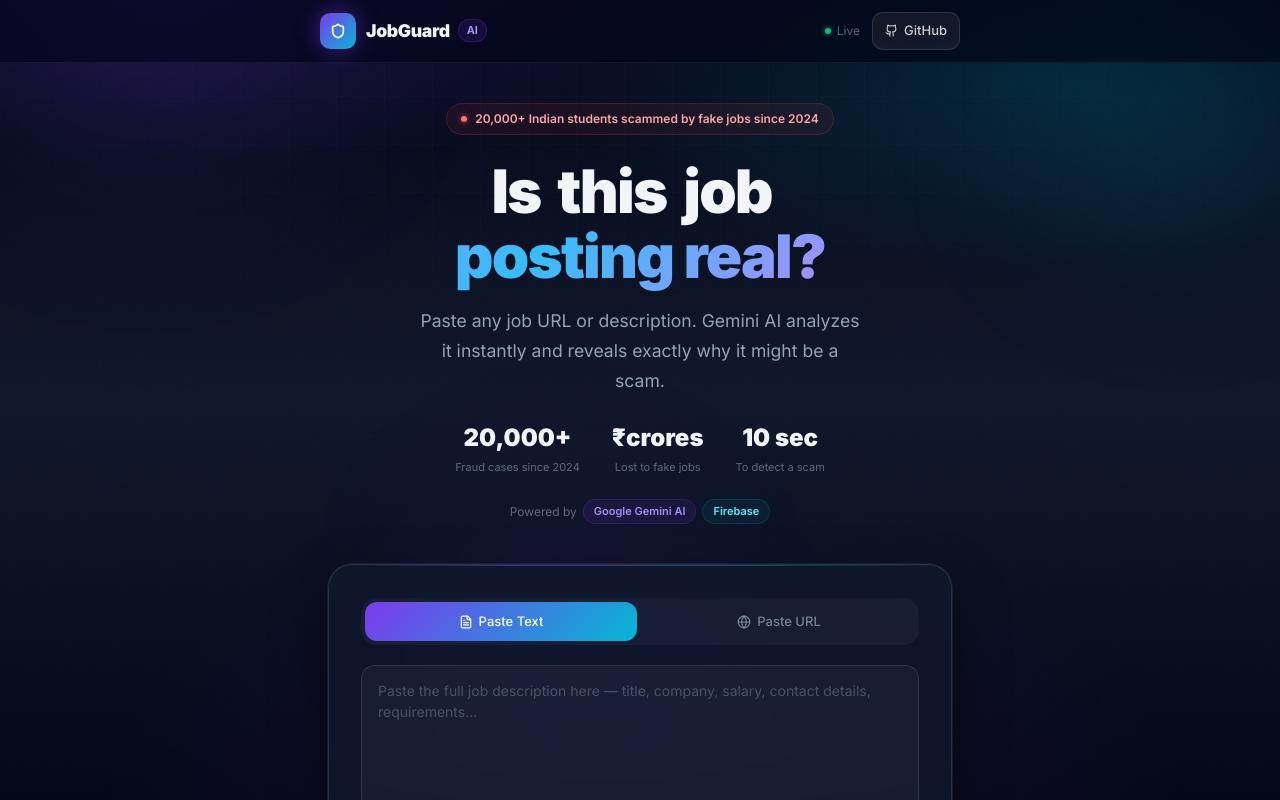
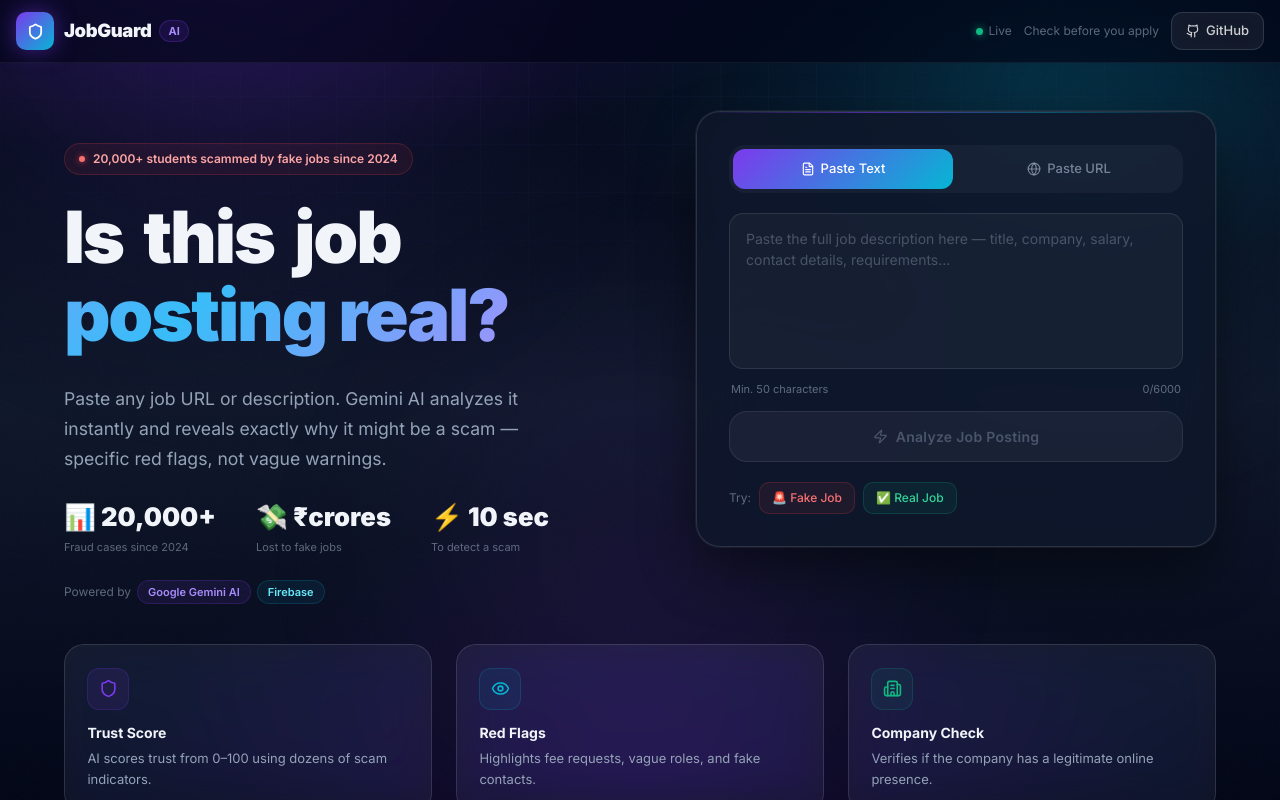
Before and after one commit to rehan-jahagirdar/JobGuard, a React (Vite) app in the folder client/: page / in a window 1280 px wide. Shown: the top 800 px of the page. Built offline with nearby package versions, Linux system fonts and the light colour scheme.

Commit message:
Full-width responsive layout - desktop side by side

```diff
--- a/client/src/App.jsx
+++ b/client/src/App.jsx
@@ -9,41 +9,36 @@ import History from './pages/History';
 export default function App() {
   return (
     <BrowserRouter>
-      <div className="min-h-screen relative flex flex-col">
+      <div style={{ minHeight:'100vh', display:'flex', flexDirection:'column', position:'relative' }}>
         <Aurora />
 
-        {/* ── Navbar ── */}
+        {/* Navbar */}
         <motion.nav
           initial={{ opacity:0, y:-20 }}
           animate={{ opacity:1, y:0 }}
           transition={{ duration:.5 }}
-          className="relative z-10 py-3"
-          style={{
-            borderBottom: '1px solid rgba(255,255,255,.06)',
-            backdropFilter: 'blur(24px)',
-            background: 'rgba(2,6,23,.65)',
-          }}
+          className="relative z-10"
+          style={{ borderBottom:'1px solid rgba(255,255,255,.06)', backdropFilter:'blur(24px)', background:'rgba(2,6,23,.65)' }}
         >
-          <div style={{ maxWidth:672, margin:'0 auto', padding:'0 1rem', display:'flex', alignItems:'center', justifyContent:'space-between' }}>
-            {/* Logo */}
+          <div className="navbar-inner" style={{ padding:'12px 1rem' }}>
             <a href="/" style={{ display:'flex', alignItems:'center', gap:10, textDecoration:'none' }}>
               <motion.div
                 whileHover={{ scale:1.08, rotate:-5 }}
                 transition={{ type:'spring', stiffness:300 }}
                 style={{
-                  width:36, height:36, borderRadius:10,
+                  width:38, height:38, borderRadius:10, flexShrink:0,
                   background:'linear-gradient(135deg,#7c3aed,#06b6d4)',
                   boxShadow:'0 0 22px rgba(124,58,237,.5)',
-                  display:'flex', alignItems:'center', justifyContent:'center', flexShrink:0,
+                  display:'flex', alignItems:'center', justifyContent:'center',
                 }}
               >
-                <Shield size={16} color="#fff" strokeWidth={2.5} />
+                <Shield size={17} color="#fff" strokeWidth={2.5} />
               </motion.div>
               <div style={{ display:'flex', alignItems:'center', gap:8 }}>
-                <span style={{ fontWeight:900, fontSize:'1.1rem', letterSpacing:'-.02em', color:'var(--text-primary)' }}>
+                <span style={{ fontWeight:900, fontSize:'1.15rem', letterSpacing:'-.02em', color:'var(--text-primary)' }}>
                   JobGuard
                 </span>
-                <span className="hidden sm:block" style={{
+                <span style={{
                   fontSize:11, fontWeight:700, padding:'2px 8px', borderRadius:20,
                   background:'rgba(124,58,237,.12)', border:'1px solid rgba(124,58,237,.25)', color:'#a78bfa',
                 }}>
@@ -52,30 +47,27 @@ export default function App() {
               </div>
             </a>
 
-            {/* Right */}
-            <div style={{ display:'flex', alignItems:'center', gap:8 }}>
-              <div className="hidden sm:flex" style={{ alignItems:'center', gap:6, marginRight:4 }}>
+            <div style={{ display:'flex', alignItems:'center', gap:12 }}>
+              <div style={{ display:'flex', alignItems:'center', gap:6 }}>
                 <span style={{
-                  width:6, height:6, borderRadius:'50%', background:'#10b981',
-                  boxShadow:'0 0 6px rgba(16,185,129,.8)', display:'inline-block',
-                  animation:'pulse 2s infinite',
+                  width:7, height:7, borderRadius:'50%', background:'#10b981',
+                  boxShadow:'0 0 8px rgba(16,185,129,.8)', display:'inline-block',
                 }} />
                 <span style={{ fontSize:12, color:'var(--text-muted)' }}>Live</span>
               </div>
-              <a
-                href="https://github.com" target="_blank" rel="noreferrer"
-                className="btn-glass"
-                style={{ padding:'8px 12px' }}
-              >
-                <Github size={13} />
+              <span style={{ fontSize:12, color:'var(--text-muted)' }} className="hidden md:block">
+                Check before you apply
+              </span>
+              <a href="https://github.com" target="_blank" rel="noreferrer" className="btn-glass" style={{ padding:'8px 14px' }}>
+                <Github size={14} />
                 <span className="hidden sm:inline">GitHub</span>
               </a>
             </div>
           </div>
         </motion.nav>
 
-        {/* ── Main ── */}
-        <main className="relative z-10 flex-1">
+        {/* Main */}
+        <main className="relative z-10" style={{ flex:1 }}>
           <Routes>
             <Route path="/" element={<Home />} />
             <Route path="/result/:shareId" element={<Result />} />
@@ -83,16 +75,14 @@ export default function App() {
           </Routes>
         </main>
 
-        {/* ── Footer ── */}
-        <footer
-          className="relative z-10 text-center py-4"
-          style={{ borderTop:'1px solid rgba(255,255,255,.06)', color:'var(--text-muted)', fontSize:12 }}
-        >
-          <span>Built with ❤️ for Indian job seekers</span>
+        {/* Footer */}
+        <footer className="relative z-10 text-center py-4"
+          style={{ borderTop:'1px solid rgba(255,255,255,.06)', color:'var(--text-muted)', fontSize:12 }}>
+          Built with ❤️ for Indian job seekers
           <span style={{ margin:'0 8px', opacity:.3 }}>·</span>
-          <span>JobGuard 2026</span>
+          JobGuard 2026
           <span style={{ margin:'0 8px', opacity:.3 }}>·</span>
-          <span>Powered by Gemini AI</span>
+          Powered by Gemini AI
         </footer>
       </div>
     </BrowserRouter>
--- a/client/src/index.css
+++ b/client/src/index.css
@@ -4,7 +4,6 @@
 
 :root {
   --bg-primary: #020617;
-  --bg-secondary: #0f172a;
   --glass: rgba(255,255,255,0.06);
   --glass-hover: rgba(255,255,255,0.1);
   --glass-border: rgba(255,255,255,0.12);
@@ -45,26 +44,27 @@ body {
 }
 .bg-grid {
   position: fixed; inset: 0; z-index: 0; pointer-events: none;
-  background-image: linear-gradient(rgba(99,102,241,.04) 1px,transparent 1px), linear-gradient(90deg,rgba(99,102,241,.04) 1px,transparent 1px);
+  background-image: linear-gradient(rgba(99,102,241,.04) 1px,transparent 1px),
+    linear-gradient(90deg,rgba(99,102,241,.04) 1px,transparent 1px);
   background-size: 48px 48px;
   mask-image: radial-gradient(ellipse 80% 60% at 50% 0%, black 20%, transparent 100%);
 }
 .aurora-wrap { position: fixed; inset: 0; z-index: 0; pointer-events: none; overflow: hidden; }
-.aurora-orb   { position: absolute; border-radius: 50%; filter: blur(80px); animation: orbFloat 16s ease-in-out infinite; }
-.orb-1 { width: 500px; height: 500px; top: -250px; left: -120px; background: radial-gradient(circle,rgba(124,58,237,.2) 0%,transparent 70%); animation-delay:0s; }
-.orb-2 { width: 420px; height: 420px; top: -120px; right: -120px; background: radial-gradient(circle,rgba(6,182,212,.14) 0%,transparent 70%); animation-delay:-6s; }
-.orb-3 { width: 350px; height: 350px; bottom: 0; left: 30%; background: radial-gradient(circle,rgba(147,51,234,.12) 0%,transparent 70%); animation-delay:-11s; }
+.aurora-orb { position: absolute; border-radius: 50%; filter: blur(100px); animation: orbFloat 16s ease-in-out infinite; }
+.orb-1 { width: 700px; height: 700px; top: -350px; left: -150px; background: radial-gradient(circle,rgba(124,58,237,.2) 0%,transparent 70%); animation-delay: 0s; }
+.orb-2 { width: 600px; height: 600px; top: -200px; right: -150px; background: radial-gradient(circle,rgba(6,182,212,.14) 0%,transparent 70%); animation-delay: -6s; }
+.orb-3 { width: 500px; height: 500px; bottom: 0; left: 30%; background: radial-gradient(circle,rgba(147,51,234,.12) 0%,transparent 70%); animation-delay: -11s; }
 
 @media (max-width: 640px) {
-  .orb-1 { width: 260px; height: 260px; top: -130px; left: -70px; filter: blur(60px); }
-  .orb-2 { width: 220px; height: 220px; top: -70px; right: -70px; filter: blur(60px); }
-  .orb-3 { width: 180px; height: 180px; filter: blur(60px); }
+  .orb-1 { width: 300px; height: 300px; top: -150px; left: -80px; filter: blur(60px); }
+  .orb-2 { width: 250px; height: 250px; top: -80px; right: -80px; filter: blur(60px); }
+  .orb-3 { width: 200px; height: 200px; filter: blur(60px); }
 }
 
 @keyframes orbFloat {
-  0%,100% { transform:translate(0,0) scale(1); }
-  33% { transform:translate(20px,-25px) scale(1.04); }
-  66% { transform:translate(-15px,18px) scale(.96); }
+  0%,100% { transform: translate(0,0) scale(1); }
+  33% { transform: translate(25px,-35px) scale(1.05); }
+  66% { transform: translate(-18px,22px) scale(.95); }
 }
 
 /* ── Glass ── */
@@ -84,23 +84,25 @@ body {
 }
 
 /* ── Glows ── */
-.glow-safe   { box-shadow: 0 0 0 1px rgba(16,185,129,.3),  0 0 35px rgba(16,185,129,.1); }
-.glow-warn   { box-shadow: 0 0 0 1px rgba(245,158,11,.3),  0 0 35px rgba(245,158,11,.1); }
-.glow-danger { box-shadow: 0 0 0 1px rgba(239,68,68,.3),   0 0 35px rgba(239,68,68,.1); }
+.glow-safe   { box-shadow: 0 0 0 1px rgba(16,185,129,.3),  0 0 40px rgba(16,185,129,.1); }
+.glow-warn   { box-shadow: 0 0 0 1px rgba(245,158,11,.3),  0 0 40px rgba(245,158,11,.1); }
+.glow-danger { box-shadow: 0 0 0 1px rgba(239,68,68,.3),   0 0 40px rgba(239,68,68,.1); }
 
 /* ── Gradient text ── */
 .gradient-text {
-  background: linear-gradient(135deg,#a78bfa 0%,#38bdf8 50%,#c084fc 100%);
+  background: linear-gradient(135deg, #a78bfa 0%, #38bdf8 50%, #c084fc 100%);
   background-size: 200% auto;
-  -webkit-background-clip: text; -webkit-text-fill-color: transparent; background-clip: text;
+  -webkit-background-clip: text;
+  -webkit-text-fill-color: transparent;
+  background-clip: text;
   animation: textShimmer 4s linear infinite;
 }
-@keyframes textShimmer { 0%{background-position:0% center;} 100%{background-position:200% center;} }
+@keyframes textShimmer { 0% { background-position: 0% center; } 100% { background-position: 200% center; } }
 
 /* ── Buttons ── */
 .btn-glass {
   display: inline-flex; align-items: center; gap: 6px;
-  padding: 9px 14px; border-radius: 11px;
+  padding: 9px 16px; border-radius: 11px;
   font-size: 13px; font-weight: 500; cursor: pointer;
   transition: all .22s cubic-bezier(.22,1,.36,1);
   background: rgba(255,255,255,.07); border: 1px solid rgba(255,255,255,.12);
@@ -108,24 +110,25 @@ body {
   position: relative; overflow: hidden; white-space: nowrap; flex-shrink: 0;
 }
 .btn-glass::after {
-  content:''; position:absolute; inset:0;
-  background: linear-gradient(135deg,rgba(255,255,255,.1) 0%,transparent 60%);
-  opacity:0; transition:opacity .2s;
+  content: ''; position: absolute; inset: 0;
+  background: linear-gradient(135deg, rgba(255,255,255,.1) 0%, transparent 60%);
+  opacity: 0; transition: opacity .2s;
 }
-.btn-glass:hover::after { opacity:1; }
+.btn-glass:hover::after { opacity: 1; }
 .btn-glass:hover {
   background: rgba(255,255,255,.12); border-color: rgba(255,255,255,.22);
-  transform: translateY(-1px); box-shadow: 0 6px 20px rgba(0,0,0,.4); color:#fff;
+  transform: translateY(-1px); box-shadow: 0 6px 20px rgba(0,0,0,.4); color: #fff;
 }
 .btn-glass:active { transform: translateY(0); }
 
 /* ── Input ── */
 .input-glass {
-  width: 100%; background: rgba(255,255,255,.04); border: 1px solid rgba(255,255,255,.1);
-  border-radius: 14px; color: var(--text-primary); font-family: 'Inter',sans-serif;
+  width: 100%; background: rgba(255,255,255,.04);
+  border: 1px solid rgba(255,255,255,.1);
+  border-radius: 14px; color: var(--text-primary);
+  font-family: 'Inter', sans-serif;
   font-size: 14px; outline: none; transition: all .3s ease;
 }
-/* Prevent iOS auto-zoom on focus */
 @media (max-width: 768px) { .input-glass { font-size: 16px; } }
 .input-glass:focus {
   background: rgba(124,58,237,.07); border-color: rgba(124,58,237,.5);
@@ -134,66 +137,149 @@ body {
 .input-glass::placeholder { color: rgba(148,163,184,.4); }
 
 /* ── Tab indicator ── */
-.tab-indicator { background: linear-gradient(135deg,#7c3aed,#06b6d4); border-radius:10px; }
+.tab-indicator { background: linear-gradient(135deg, #7c3aed, #06b6d4); border-radius: 10px; }
 
-/* ── Typography responsive ── */
+/* ────────────────────────────────────────
+   RESPONSIVE LAYOUT SYSTEM
+   Mobile: 0-768px    → full width, stacked
+   Tablet: 768-1024px → wider, some side-by-side
+   Desktop: 1024px+   → full width, multi-column
+──────────────────────────────────────── */
+
+/* Page wrapper — full width at all sizes */
+.page-wrapper {
+  width: 100%;
+  max-width: 1280px;
+  margin: 0 auto;
+  padding: 1.5rem 1rem;
+  display: flex;
+  flex-direction: column;
+  gap: 2rem;
+}
+@media (min-width: 768px)  { .page-wrapper { padding: 2rem 2rem; } }
+@media (min-width: 1024px) { .page-wrapper { padding: 2.5rem 3rem; gap: 2.5rem; } }
+@media (min-width: 1280px) { .page-wrapper { padding: 3rem 4rem; } }
+
+/* Desktop layout — hero left, input right */
+.desktop-layout {
+  display: flex;
+  flex-direction: column;
+  gap: 2rem;
+}
+@media (min-width: 1024px) {
+  .desktop-layout {
+    flex-direction: row;
+    align-items: flex-start;
+    gap: 4rem;
+  }
+  .desktop-hero { flex: 1; text-align: left; align-items: flex-start; }
+  .desktop-input { width: 520px; flex-shrink: 0; }
+}
+
+/* Hero section */
+.hero-section {
+  display: flex;
+  flex-direction: column;
+  align-items: center;
+  gap: 1.5rem;
+  text-align: center;
+}
+@media (min-width: 1024px) {
+  .hero-section {
+    align-items: flex-start;
+    text-align: left;
+    padding-top: 2rem;
+  }
+}
+
+/* Hero title */
 .hero-title {
-  font-size: clamp(1.9rem, 7vw, 3.75rem);
+  font-size: clamp(2.2rem, 6vw, 4.5rem);
   font-weight: 900;
   letter-spacing: -0.03em;
-  line-height: 1.08;
-}
-.hero-subtitle {
-  font-size: clamp(0.875rem, 2.2vw, 1.1rem);
-  line-height: 1.7;
+  line-height: 1.06;
 }
 
-/* ── Layout helpers ── */
-.page-wrapper {
-  width: 100%;
-  max-width: 672px;
-  margin: 0 auto;
-  padding: 2rem 1rem;
-}
-@media (min-width: 640px) {
-  .page-wrapper { padding: 2.5rem 1.5rem; }
+/* Hero subtitle */
+.hero-subtitle {
+  font-size: clamp(0.9rem, 1.8vw, 1.1rem);
+  line-height: 1.7;
+  max-width: 520px;
 }
 
+/* Stats row */
+.stats-row {
+  display: flex;
+  flex-wrap: wrap;
+  justify-content: center;
+  gap: 1.5rem 2.5rem;
+}
+@media (min-width: 1024px) { .stats-row { justify-content: flex-start; } }
+
+/* Result layout — stacked mobile, side-by-side desktop */
 .result-flex {
   display: flex;
   flex-direction: column;
   align-items: center;
   gap: 1.5rem;
 }
-@media (min-width: 720px) {
-  .result-flex {
-    flex-direction: row;
-    align-items: flex-start;
-    gap: 2rem;
+@media (min-width: 768px) {
+  .result-flex { flex-direction: row; align-items: flex-start; gap: 2rem; }
+}
+
+/* Features grid */
+.features-grid {
+  display: grid;
+  grid-template-columns: 1fr;
+  gap: 1rem;
+}
+@media (min-width: 640px)  { .features-grid { grid-template-columns: repeat(3,1fr); } }
+@media (min-width: 1024px) { .features-grid { grid-template-columns: repeat(3,1fr); gap: 1.5rem; } }
+
+/* Flags grid — 2 columns on desktop */
+.flags-grid {
+  display: flex;
+  flex-direction: column;
+  gap: 0.75rem;
+}
+@media (min-width: 1024px) {
+  .flags-grid {
+    display: grid;
+    grid-template-columns: repeat(2, 1fr);
+    gap: 0.75rem;
   }
 }
 
-/* ── Features grid ── */
-.features-grid {
-  display: grid;
-  grid-template-columns: 1fr;
-  gap: 0.875rem;
+/* Result section — full width on desktop */
+.result-section {
+  width: 100%;
 }
-@media (min-width: 560px) {
-  .features-grid { grid-template-columns: repeat(3,1fr); }
+@media (min-width: 1024px) {
+  .result-section {
+    display: grid;
+    grid-template-columns: 1fr 1fr;
+    gap: 1.5rem;
+    align-items: start;
+  }
+  .result-main { grid-column: 1 / -1; }
 }
 
-/* ── Stats ── */
-.stats-row {
+/* Navbar */
+.navbar-inner {
+  max-width: 1280px;
+  margin: 0 auto;
+  padding: 0 1rem;
   display: flex;
-  flex-wrap: wrap;
-  justify-content: center;
-  gap: 1.25rem 2rem;
+  align-items: center;
+  justify-content: space-between;
 }
+@media (min-width: 768px)  { .navbar-inner { padding: 0 2rem; } }
+@media (min-width: 1024px) { .navbar-inner { padding: 0 3rem; } }
+@media (min-width: 1280px) { .navbar-inner { padding: 0 4rem; } }
 
-/* ── Scrollbar ── */
+/* Scrollbar */
 ::-webkit-scrollbar { width: 4px; }
 ::-webkit-scrollbar-track { background: transparent; }
-::-webkit-scrollbar-thumb { background: rgba(124,58,237,.4); border-radius:4px; }
+::-webkit-scrollbar-thumb { background: rgba(124,58,237,.4); border-radius: 4px; }
 
 textarea { resize: none; }
--- a/client/src/pages/Home.jsx
+++ b/client/src/pages/Home.jsx
@@ -7,15 +7,15 @@ import ResultCard from '../components/ResultCard';
 import { useAnalyze } from '../hooks/useAnalyze';
 
 const STATS = [
-  { value: '20,000+', label: 'Fraud cases since 2024' },
-  { value: '₹crores', label: 'Lost to fake jobs' },
-  { value: '10 sec',  label: 'To detect a scam' },
+  { value:'20,000+', label:'Fraud cases since 2024', icon:'📊' },
+  { value:'₹crores', label:'Lost to fake jobs',      icon:'💸' },
+  { value:'10 sec',  label:'To detect a scam',       icon:'⚡' },
 ];
 
 const FEATURES = [
-  { icon: Shield,    color:'#7c3aed', bg:'rgba(124,58,237,.1)',  border:'rgba(124,58,237,.2)',  title:'Trust Score',     desc:'AI scores trust 0–100 using dozens of scam indicators.' },
-  { icon: Eye,       color:'#06b6d4', bg:'rgba(6,182,212,.08)',  border:'rgba(6,182,212,.18)',  title:'Red Flags',       desc:'Highlights fee requests, vague roles, and fake contacts.' },
-  { icon: Building2, color:'#10b981', bg:'rgba(16,185,129,.08)', border:'rgba(16,185,129,.18)', title:'Company Check',   desc:'Verifies if the company has a legitimate online presence.' },
+  { icon:Shield,    color:'#7c3aed', bg:'rgba(124,58,237,.1)',  border:'rgba(124,58,237,.2)',  title:'Trust Score',   desc:'AI scores trust from 0–100 using dozens of scam indicators.' },
+  { icon:Eye,       color:'#06b6d4', bg:'rgba(6,182,212,.08)',  border:'rgba(6,182,212,.18)',  title:'Red Flags',     desc:'Highlights fee requests, vague roles, and fake contacts.' },
+  { icon:Building2, color:'#10b981', bg:'rgba(16,185,129,.08)', border:'rgba(16,185,129,.18)', title:'Company Check', desc:'Verifies if the company has a legitimate online presence.' },
 ];
 
 export default function Home() {
@@ -23,13 +23,15 @@ export default function Home() {
   const showHero = !result && !loading;
 
   return (
-    <div className="page-wrapper" style={{ display:'flex', flexDirection:'column', gap:'2.5rem' }}>
+    <div className="page-wrapper">
 
-      {/* ── Hero ── */}
+      {/* ── Hero + Input side by side on desktop ── */}
       {showHero && (
-        <div style={{ textAlign:'center', display:'flex', flexDirection:'column', alignItems:'center', gap:'1.5rem' }}>
+        <div className="desktop-layout">
 
-          {/* Alert badge */}
+          {/* Hero left side */}
+          <div className="hero-section desktop-hero">
+            {/* Badge */}
             <motion.div
               initial={{ opacity:0, y:-14 }} animate={{ opacity:1, y:0 }} transition={{ duration:.5 }}
               style={{
@@ -37,18 +39,13 @@ export default function Home() {
                 padding:'6px 14px', borderRadius:999,
                 background:'rgba(239,68,68,.08)', border:'1px solid rgba(239,68,68,.2)',
                 color:'#fca5a5', fontSize:12, fontWeight:600,
-              maxWidth:'100%', textAlign:'center',
               }}
             >
-            <span style={{
-              width:6, height:6, borderRadius:'50%', background:'#f87171', flexShrink:0,
-              boxShadow:'0 0 6px rgba(239,68,68,.8)',
-            }} />
-            <span>20,000+ Indian students scammed by fake jobs since 2024</span>
+              <span style={{ width:6, height:6, borderRadius:'50%', background:'#f87171', flexShrink:0, boxShadow:'0 0 6px rgba(239,68,68,.8)' }} />
+              20,000+ students scammed by fake jobs since 2024
             </motion.div>
 
-          {/* Headline */}
-          <div style={{ width:'100%' }}>
+            {/* Title */}
             <h1 className="hero-title">
               <BlurText text="Is this job" delay={0.1} />
               <br />
@@ -63,26 +60,26 @@ export default function Home() {
               </motion.span>
             </h1>
 
+            {/* Subtitle */}
             <motion.p
               initial={{ opacity:0, y:10 }} animate={{ opacity:1, y:0 }} transition={{ delay:.7 }}
               className="hero-subtitle"
-              style={{ color:'var(--text-secondary)', maxWidth:440, margin:'0.75rem auto 0' }}
+              style={{ color:'var(--text-secondary)' }}
             >
               Paste any job URL or description. Gemini AI analyzes it instantly
-              and reveals exactly why it might be a scam.
+              and reveals exactly why it might be a scam — specific red flags, not vague warnings.
             </motion.p>
-          </div>
 
             {/* Stats */}
             <motion.div
               initial={{ opacity:0, y:10 }} animate={{ opacity:1, y:0 }} transition={{ delay:.82 }}
               className="stats-row"
             >
-            {STATS.map((s, i) => (
-              <motion.div key={i} style={{ textAlign:'center', minWidth:70 }}
+              {STATS.map((s,i) => (
+                <motion.div key={i} style={{ textAlign:'inherit' }}
                   whileHover={{ scale:1.05, y:-2 }} transition={{ type:'spring', stiffness:300 }}>
-                <p style={{ fontSize:'clamp(1.1rem, 4vw, 1.5rem)', fontWeight:900, color:'var(--text-primary)' }}>
-                  {s.value}
+                  <p style={{ fontSize:'clamp(1.2rem, 3vw, 1.6rem)', fontWeight:900, color:'var(--text-primary)' }}>
+                    {s.icon} {s.value}
                   </p>
                   <p style={{ fontSize:11, marginTop:3, color:'var(--text-muted)' }}>{s.label}</p>
                 </motion.div>
@@ -92,52 +89,56 @@ export default function Home() {
             {/* Powered by */}
             <motion.div
               initial={{ opacity:0 }} animate={{ opacity:1 }} transition={{ delay:.96 }}
-            style={{ display:'flex', flexWrap:'wrap', alignItems:'center', justifyContent:'center', gap:6, fontSize:12, color:'var(--text-muted)' }}
+              style={{ display:'flex', flexWrap:'wrap', alignItems:'center', gap:6, fontSize:12, color:'var(--text-muted)' }}
             >
-            <span>Powered by</span>
+              Powered by
               {[
                 { label:'Google Gemini AI', c:'rgba(124,58,237,.22)', tc:'#a78bfa', bc:'rgba(124,58,237,.1)' },
                 { label:'Firebase',         c:'rgba(6,182,212,.18)',  tc:'#67e8f9', bc:'rgba(6,182,212,.08)' },
               ].map((b,i) => (
-              <span key={i} style={{
-                padding:'3px 10px', borderRadius:999, fontWeight:600,
-                background:b.bc, border:`1px solid ${b.c}`, color:b.tc, fontSize:11,
-              }}>
+                <span key={i} style={{ padding:'3px 10px', borderRadius:999, fontWeight:600, background:b.bc, border:`1px solid ${b.c}`, color:b.tc, fontSize:11 }}>
                   {b.label}
                 </span>
               ))}
             </motion.div>
           </div>
+
+          {/* Input right side */}
+          <div className="desktop-input">
+            <InputForm onSubmit={analyze} error={error} />
+          </div>
+        </div>
       )}
 
-      {/* ── Input / Loading / Result ── */}
-      {!loading && !result && <InputForm onSubmit={analyze} error={error} />}
+      {/* Loading */}
       {loading && <LoadingAnalysis step={step} />}
+
+      {/* Result */}
       {result && !loading && <ResultCard result={result} onReset={reset} />}
 
-      {/* ── Features ── */}
+      {/* Features */}
       {showHero && (
         <motion.div
           initial={{ opacity:0, y:20 }} animate={{ opacity:1, y:0 }} transition={{ delay:1.0 }}
           className="features-grid"
         >
-          {FEATURES.map((f, i) => (
+          {FEATURES.map((f,i) => (
             <motion.div key={i}
-              whileHover={{ scale:1.02, y:-3 }}
+              whileHover={{ scale:1.02, y:-4 }}
               transition={{ type:'spring', stiffness:280, damping:20 }}
               className="glass-card"
-              style={{ borderRadius:18, padding:'1.1rem', display:'flex', flexDirection:'column', gap:10 }}
+              style={{ borderRadius:20, padding:'1.4rem', display:'flex', flexDirection:'column', gap:12 }}
             >
               <div style={{
-                width:38, height:38, borderRadius:10,
+                width:42, height:42, borderRadius:12,
                 background:f.bg, border:`1px solid ${f.border}`,
-                display:'flex', alignItems:'center', justifyContent:'center', flexShrink:0,
+                display:'flex', alignItems:'center', justifyContent:'center',
               }}>
-                <f.icon size={17} style={{ color:f.color }} />
+                <f.icon size={19} style={{ color:f.color }} />
               </div>
               <div>
-                <p style={{ fontWeight:700, fontSize:13, marginBottom:4, color:'var(--text-primary)' }}>{f.title}</p>
-                <p style={{ fontSize:12, lineHeight:1.6, color:'var(--text-secondary)' }}>{f.desc}</p>
+                <p style={{ fontWeight:700, fontSize:14, marginBottom:5, color:'var(--text-primary)' }}>{f.title}</p>
+                <p style={{ fontSize:13, lineHeight:1.6, color:'var(--text-secondary)' }}>{f.desc}</p>
               </div>
             </motion.div>
           ))}
```
Lines whose indentation alone changed are shown as unchanged.
